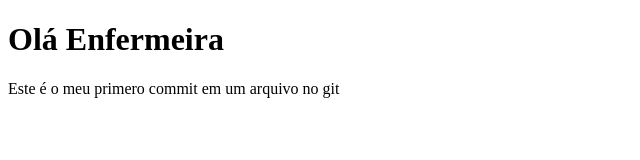
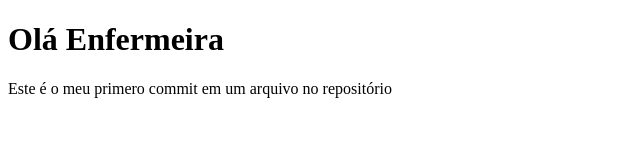
Before and after one commit to jefurini/atividade2, a plain HTML site: page index.html in a window 1280 px wide. Shown: the full height of the page, 0-640 px from the left. Drawn offline with Linux system fonts and the light colour scheme.

Commit message:
mudança paragrafo

```diff
--- a/index.html
+++ b/index.html
@@ -6,6 +6,6 @@
 </head>
 <body>
     <h1>Olá Enfermeira</h1>
-<p>Este é o meu primero commit em um arquivo no git</p>
+<p>Este é o meu primero commit em um arquivo no repositório</p>
 </body>
 </html>
```
